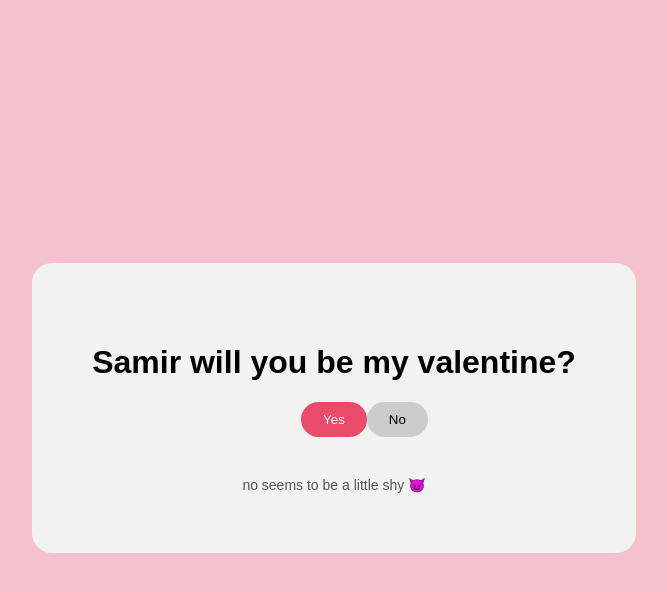
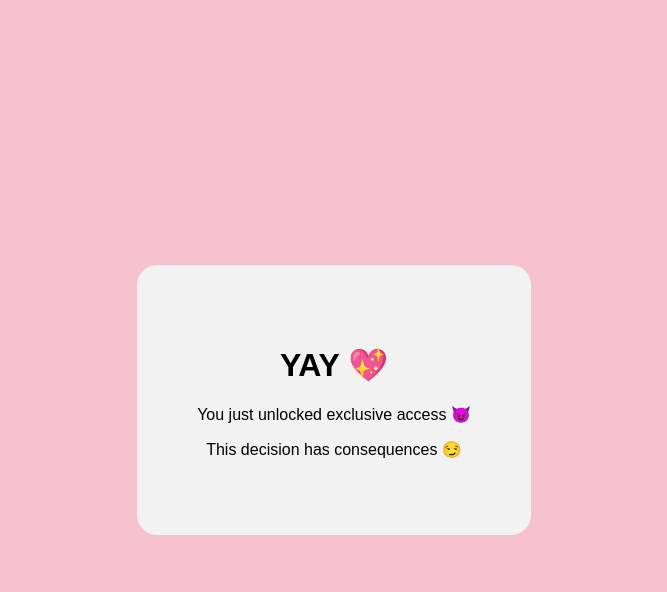
Before and after one commit to Rhee1234/RR, a plain HTML site: page index.html in a window 1280 px wide. Both pictures are taken after a click on the button "Yes". Shown: the whole page, without its empty margins (306-973 px from the left). Drawn offline with Linux system fonts and the light colour scheme.

Commit message:
Refactor HTML title and update sayYes function
Formatted the title and added styled HTML for the 'yes' response.

```diff
--- a/index.html
+++ b/index.html
@@ -1,7 +1,7 @@
 <!DOCTYPE html>
 <html>
 <head>
-  <title> Samir will you be my valentine?</title>
+  <title>Samir will you be my valentine?</title>
   <style>
     body {
       background: #f6c1cf;
@@ -10,6 +10,7 @@
       justify-content: center;
       align-items: center;
       font-family: Arial;
+      margin: 0;
     }
 
     .card {
@@ -25,6 +26,7 @@
       border-radius: 20px;
       border: none;
       cursor: pointer;
+      margin: 5px;
     }
 
     #yes {
@@ -63,9 +65,27 @@
     }
 
     function sayYes() {
-      document.body.innerHTML = "<h1>yay 💖 YAY 💖
-you just unlocked exclusive access 😈
-this decision has consequences</h1>";
+      document.body.innerHTML = `
+        <div style="
+          background:#f6c1cf;
+          height:100vh;
+          display:flex;
+          justify-content:center;
+          align-items:center;
+          font-family:Arial;
+        ">
+          <div style="
+            background:#f2f2f2;
+            padding:60px;
+            border-radius:20px;
+            text-align:center;
+          ">
+            <h1>YAY 💖</h1>
+            <p>You just unlocked exclusive access 😈</p>
+            <p>This decision has consequences 😏</p>
+          </div>
+        </div>
+      `;
     }
   </script>
 </body>
```
